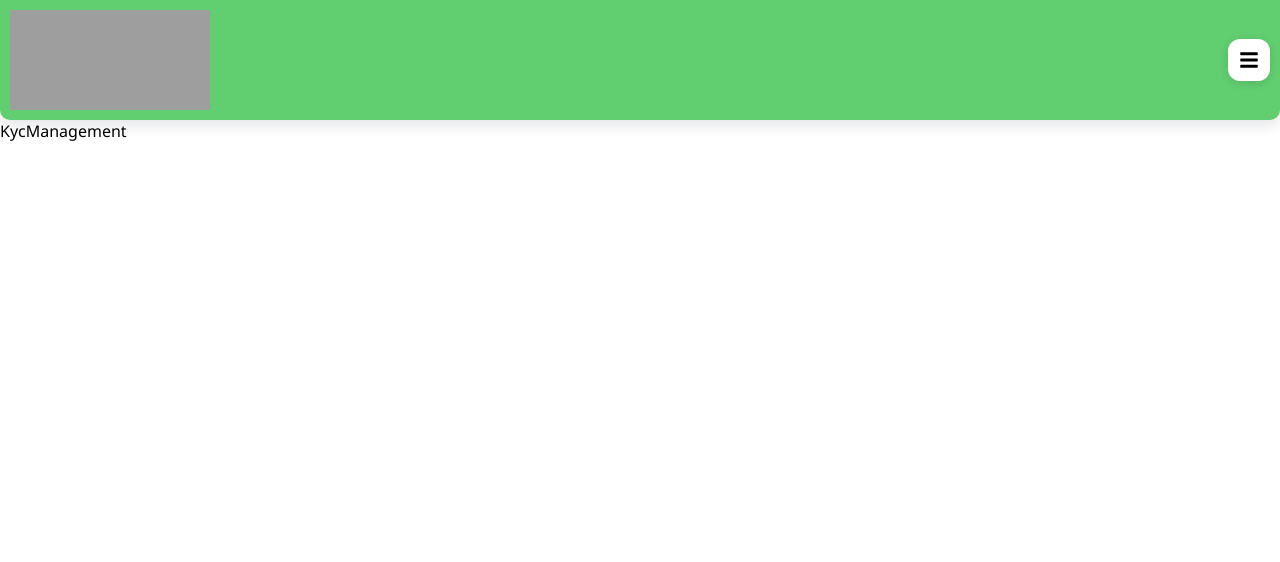
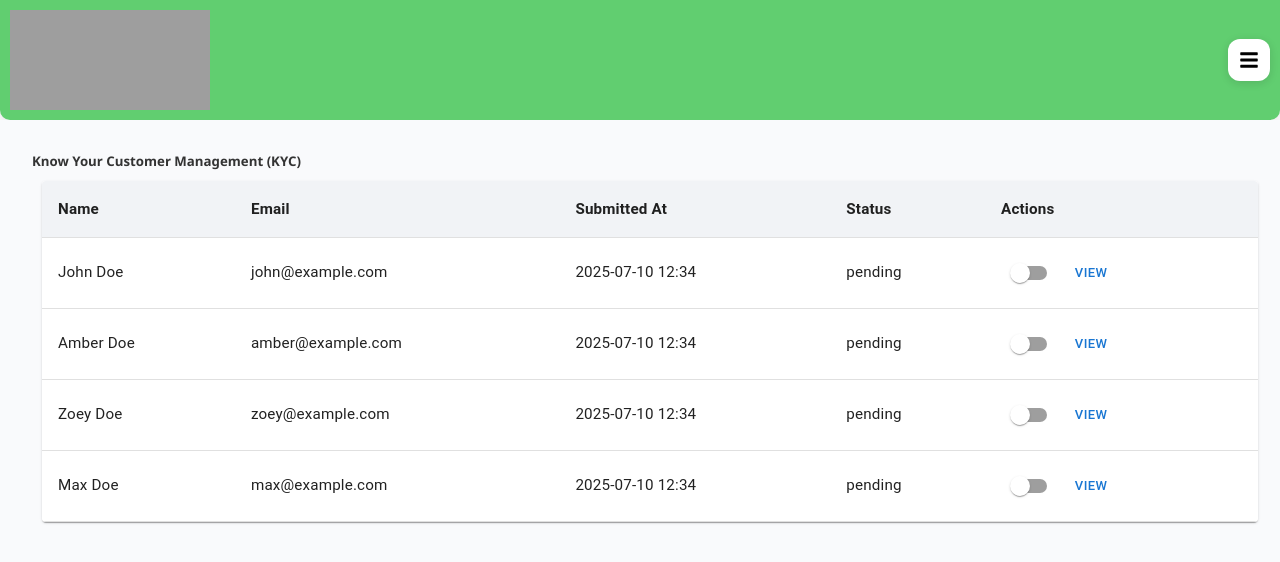
Before and after one commit to Omekagu/thunder, a Next.js app: page /admin/KycManagement in a window 1280 px wide. Shown: the top 562 px of the page. Built offline with nearby package versions, Linux system fonts and the light colour scheme; grey boxes are pictures that could not be loaded.

Commit message:
Kyc management page created

```diff
--- /dev/null
+++ b/src/Components/Admin/KycManagementComp.jsx
@@ -0,0 +1,165 @@
+'use client'
+
+import { useState } from 'react'
+import {
+  Table,
+  TableBody,
+  TableCell,
+  TableContainer,
+  TableHead,
+  TableRow,
+  Paper,
+  Typography,
+  Switch,
+  Button,
+  Box,
+  Modal
+} from '@mui/material'
+import dayjs from 'dayjs'
+
+const sampleKYCData = [
+  {
+    id: 1,
+    name: 'John Doe',
+    email: 'john@example.com',
+    submittedAt: '2025-07-10T12:34:00Z',
+    status: 'pending',
+    details: {
+      documentType: 'Passport',
+      documentImage: '/kyc/passport1.jpg',
+      dob: '1990-01-01',
+      address: '123 Lagos Street, NG'
+    }
+  },
+  {
+    id: 2,
+    name: 'Amber Doe',
+    email: 'amber@example.com',
+    submittedAt: '2025-07-10T12:34:00Z',
+    status: 'pending',
+    details: {
+      documentType: 'Passport',
+      documentImage: '/kyc/passport1.jpg',
+      dob: '1990-01-01',
+      address: '123 Lagos Street, NG'
+    }
+  },
+  {
+    id: 3,
+    name: 'Zoey Doe',
+    email: 'zoey@example.com',
+    submittedAt: '2025-07-10T12:34:00Z',
+    status: 'pending',
+    details: {
+      documentType: 'Passport',
+      documentImage: '/kyc/passport1.jpg',
+      dob: '1990-01-01',
+      address: '123 Lagos Street, NG'
+    }
+  },
+  {
+    id: 4,
+    name: 'Max Doe',
+    email: 'max@example.com',
+    submittedAt: '2025-07-10T12:34:00Z',
+    status: 'pending',
+    details: {
+      documentType: 'Passport',
+      documentImage: '/kyc/passport1.jpg',
+      dob: '1990-01-01',
+      address: '123 Lagos Street, NG'
+    }
+  }
+  // Add more users here...
+]
+
+export default function KYCDashboard () {
+  const [selectedUser, setSelectedUser] = useState(null)
+  const [users, setUsers] = useState(sampleKYCData)
+
+  const handleToggleStatus = id => {
+    const updatedUsers = users.map(user =>
+      user.id === id
+        ? {
+            ...user,
+            status: user.status === 'approved' ? 'rejected' : 'approved'
+          }
+        : user
+    )
+    setUsers(updatedUsers)
+  }
+
+  const openDetails = user => setSelectedUser(user)
+  const closeDetails = () => setSelectedUser(null)
+
+  return (
+    <Box className='kyc-dashboard'>
+      <h5>Know Your Customer Management (KYC)</h5>
+      <TableContainer component={Paper} className='tableContainer'>
+        <Table>
+          <TableHead>
+            <TableRow>
+              <TableCell>Name</TableCell>
+              <TableCell>Email</TableCell>
+              <TableCell>Submitted At</TableCell>
+              <TableCell>Status</TableCell>
+              <TableCell>Actions</TableCell>
+            </TableRow>
+          </TableHead>
+          <TableBody>
+            {users.map(user => (
+              <TableRow key={user.id}>
+                <TableCell>{user.name}</TableCell>
+                <TableCell>{user.email}</TableCell>
+                <TableCell>
+                  {dayjs(user.submittedAt).format('YYYY-MM-DD HH:mm')}
+                </TableCell>
+                <TableCell>{user.status}</TableCell>
+                <TableCell>
+                  <Switch
+                    checked={user.status === 'approved'}
+                    onChange={() => handleToggleStatus(user.id)}
+                    color='primary'
+                  />
+                  <Button onClick={() => openDetails(user)} size='small'>
+                    View
+                  </Button>
+                </TableCell>
+              </TableRow>
+            ))}
+          </TableBody>
+        </Table>
+      </TableContainer>
+
+      <Modal open={!!selectedUser} onClose={closeDetails}>
+        <Box className='modalContent'>
+          {selectedUser && (
+            <>
+              <Typography variant='h6'>KYC Details</Typography>
+              <p>
+                <strong>Name:</strong> {selectedUser.name}
+              </p>
+              <p>
+                <strong>Date of Birth:</strong> {selectedUser.details.dob}
+              </p>
+              <p>
+                <strong>Address:</strong> {selectedUser.details.address}
+              </p>
+              <p>
+                <strong>Document:</strong> {selectedUser.details.documentType}
+              </p>
+              <img
+                src={selectedUser.details.documentImage}
+                alt='Document'
+                className='documentImage'
+              />
+              <Button variant='contained' onClick={closeDetails}>
+                Close
+              </Button>
+            </>
+          )}
+        </Box>
+      </Modal>
+    </Box>
+  )
+}
--- a/src/pages/admin/KycManagement.jsx
+++ b/src/pages/admin/KycManagement.jsx
@@ -1,11 +1,12 @@
 import React from 'react'
 import AdminHeader from '../../Components/Admin/AdminHeader'
+import KYCDashboard from '../../Components/Admin/KycManagementComp'
 
 export default function KycManagement () {
   return (
     <div>
       <AdminHeader />
-      KycManagement
+      <KYCDashboard />
     </div>
   )
 }
--- /dev/null
+++ b/src/scss/Admin/Components/_kycManagementComp.scss
@@ -0,0 +1,102 @@
+// File: styles/KYCDashboard.module.scss
+
+.kyc-dashboard {
+  padding: 2rem;
+  background-color: #f9fafc;
+  min-height: 100vh;
+
+  h5 {
+    margin-bottom: 0.7rem;
+    font-weight: 800;
+    color: #333;
+  }
+
+  @media (max-width: 768px) {
+    padding: 1rem;
+  }
+}
+
+.tableContainer {
+  box-shadow: 0 4px 12px rgba(0, 0, 0, 0.05);
+  border-radius: 12px;
+  overflow-x: auto;
+  margin: 10px;
+
+  table {
+    width: 100%;
+    min-width: 600px;
+
+    th {
+      background-color: #f1f3f6;
+      font-weight: 600;
+    }
+
+    td,
+    th {
+      padding: 1rem;
+      font-size: 0.95rem;
+    }
+
+    td {
+      vertical-align: middle;
+    }
+  }
+
+  @media (max-width: 768px) {
+    table {
+      min-width: unset;
+    }
+
+    th,
+    td {
+      padding: 0.5rem;
+      font-size: 0.85rem;
+    }
+  }
+}
+
+.modalContent {
+  position: absolute;
+  top: 50%;
+  left: 50%;
+  width: 90%;
+  max-width: 500px;
+  background-color: white;
+  padding: 2rem;
+  border-radius: 10px;
+  transform: translate(-50%, -50%);
+  box-shadow: 0 6px 20px rgba(0, 0, 0, 0.1);
+
+  h6 {
+    font-weight: 600;
+    margin-bottom: 1rem;
+  }
+
+  p {
+    margin: 0.5rem 0;
+    font-size: 0.95rem;
+  }
+
+  .documentImage {
+    width: 100%;
+    margin-top: 1rem;
+    border-radius: 8px;
+    border: 1px solid #ddd;
+  }
+
+  button {
+    margin-top: 1.5rem;
+  }
+
+  @media (max-width: 480px) {
+    padding: 1.2rem;
+
+    p {
+      font-size: 0.85rem;
+    }
+
+    h6 {
+      font-size: 1rem;
+    }
+  }
+}
--- a/src/scss/index.scss
+++ b/src/scss/index.scss
@@ -35,6 +35,7 @@
 @use './Admin/Components/donutChart';
 @use './Admin/Components/gradientLineChart';
 @use './Admin/Components/table';
+@use './Admin/Components/kycManagementComp';
 
 // 🔴 Move all @import *after* @use
 @use './Base/base' as base;
```
